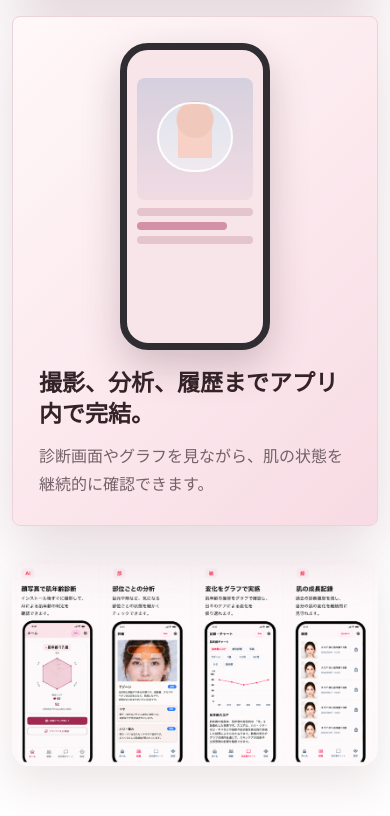
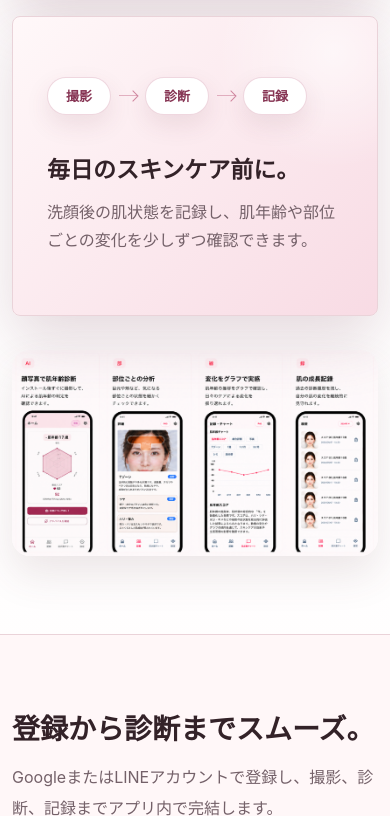
Before and after one commit to nishimotoworks2025/trueskin_lp, a plain HTML site: page lp/index.html in a window 390 px wide. Shown: the part 2035-2851 px from the top of the page. Drawn offline with Linux system fonts and the light colour scheme.

Commit message:
Update index.html
Ver6

```diff
--- a/lp/index.html
+++ b/lp/index.html
@@ -465,6 +465,61 @@
       background: linear-gradient(135deg, #fff8f9, #f8dbe4);
     }
 
+    .photo-card.usage-scene {
+      grid-template-columns: 1fr;
+      align-content: center;
+      justify-items: start;
+      padding: 34px;
+      background:
+        radial-gradient(circle at 88% 12%, rgba(255, 255, 255, .62), transparent 28%),
+        linear-gradient(135deg, #fff8f9, #f8dbe4);
+    }
+
+    .usage-flow {
+      display: flex;
+      align-items: center;
+      gap: 12px;
+      flex-wrap: wrap;
+      margin-bottom: 22px;
+    }
+
+    .usage-flow span {
+      display: inline-grid;
+      place-items: center;
+      min-width: 74px;
+      height: 44px;
+      padding: 0 16px;
+      border-radius: 999px;
+      color: var(--rose-deep);
+      background: var(--white);
+      border: 1px solid rgba(181, 75, 112, .22);
+      font-weight: 900;
+      box-shadow: 0 10px 24px rgba(112, 52, 72, .10);
+    }
+
+    .usage-flow i {
+      width: 28px;
+      height: 1px;
+      background: rgba(181, 75, 112, .38);
+      position: relative;
+    }
+
+    .usage-flow i::after {
+      content: "";
+      position: absolute;
+      right: 0;
+      top: 50%;
+      width: 7px;
+      height: 7px;
+      border-top: 1px solid rgba(181, 75, 112, .62);
+      border-right: 1px solid rgba(181, 75, 112, .62);
+      transform: translateY(-50%) rotate(45deg);
+    }
+
+    .usage-scene .mock-copy {
+      max-width: 420px;
+    }
+
     .photo-caption {
       position: absolute;
       left: 24px;
@@ -637,6 +692,18 @@
       }
       .button { width: 100%; }
       .photo-card.mock-photo { grid-template-columns: 1fr; }
+      .usage-flow {
+        gap: 8px;
+      }
+      .usage-flow span {
+        min-width: 64px;
+        height: 38px;
+        padding: 0 12px;
+        font-size: 13px;
+      }
+      .usage-flow i {
+        width: 18px;
+      }
       .phone-screens { grid-template-columns: 1fr; }
       .photo-caption { left: 18px; right: 18px; bottom: 18px; }
       .photo-caption h3, .mock-copy h3 { font-size: 23px; }
@@ -706,16 +773,17 @@
               <p>いつもの洗顔後やスキンケア前に、顔写真から肌年齢をチェックできます。</p>
             </div>
           </article>
-          <article class="photo-card mock-photo">
-            <div class="mini-phone" aria-hidden="true">
-              <div class="mini-phone-screen">
-                <div class="face-frame"></div>
-                <div class="result-lines"><span></span><span></span><span></span></div>
-              </div>
+          <article class="photo-card mock-photo usage-scene">
+            <div class="usage-flow" aria-hidden="true">
+              <span>撮影</span>
+              <i></i>
+              <span>診断</span>
+              <i></i>
+              <span>記録</span>
             </div>
             <div class="mock-copy">
-              <h3>撮影、分析、履歴までアプリ内で完結。</h3>
-              <p>診断画面やグラフを見ながら、肌の状態を継続的に確認できます。</p>
+              <h3>毎日のスキンケア前に。</h3>
+              <p>洗顔後の肌状態を記録し、肌年齢や部位ごとの変化を少しずつ確認できます。</p>
             </div>
           </article>
         </div>
```
